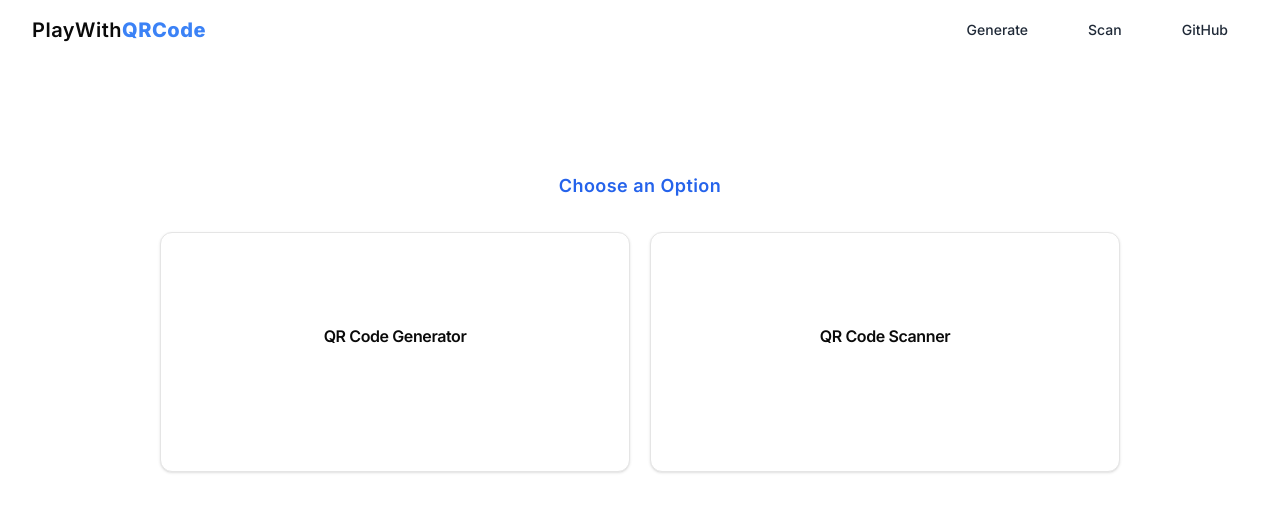
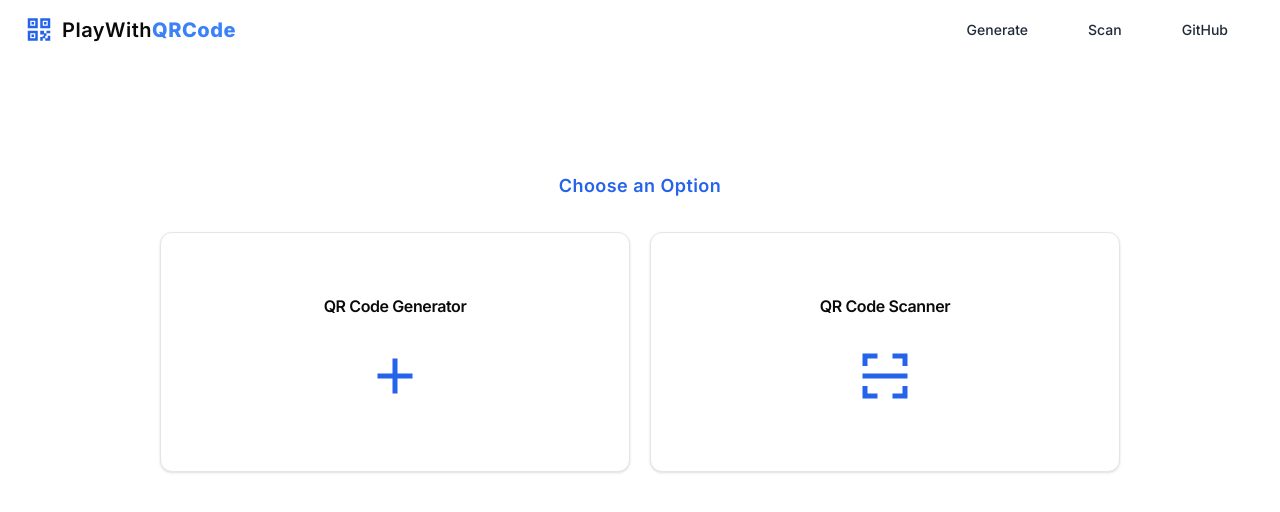
Before and after one commit to somenath203/Play-With-QRCode, a Next.js app: page /pages/optionsQrCode in a window 1280 px wide. Shown: the top 512 px of the page. Built offline with nearby package versions, Linux system fonts and the light colour scheme.

Commit message:
commited

```diff
--- a/package.json
+++ b/package.json
@@ -23,6 +23,7 @@
     "react-dom": "^18",
     "react-hook-form": "^7.51.4",
     "react-qr-code": "^2.0.12",
+    "react-spinners": "^0.13.8",
     "tailwind-merge": "^2.3.0",
     "tailwindcss-animate": "^1.0.7",
     "zod": "^3.23.6"
--- a/src/app/components/Navbar.jsx
+++ b/src/app/components/Navbar.jsx
@@ -7,7 +7,7 @@ const Navbar = () => {
         <nav className="bg-white border-gray-200 px-4 lg:px-6 py-2.5 dark:bg-gray-800">
           <div className="flex flex-wrap justify-between items-center flex-col lg:flex-row mx-auto max-w-screen-xl">
             <a href="#" className="flex items-center gap-2">
-              <i className="fa-solid fa-qrcode text-3xl text-blue-600"></i>
+              <i className="ri-qr-code-line text-3xl text-blue-600"></i>
               <span className="self-center text-xl font-semibold whitespace-nowrap dark:text-white tracking-wide">
                 PlayWith<span className='text-blue-500 font-extrabold'>QRCode</span>
               </span>
--- a/src/app/layout.js
+++ b/src/app/layout.js
@@ -2,7 +2,7 @@ import { Inter as FontSans } from 'next/font/google';
 
 import './globals.css';
 import { cn } from '@/lib/utils';
-import { Toaster } from "@/components/ui/toaster"
+import { Toaster } from '@/components/ui/toaster';
 
 const fontSans = FontSans({
   subsets: ['latin'],
@@ -17,7 +17,12 @@ export const metadata = {
 export default function RootLayout({ children }) {
   return (
     <html lang="en" suppressHydrationWarning>
-      <head />
+      <head>
+        <link
+          href="https://cdn.jsdelivr.net/npm/remixicon@4.2.0/fonts/remixicon.css"
+          rel="stylesheet"
+        />
+      </head>
       <body
         className={cn(
           'min-h-screen bg-background font-sans antialiased',
@@ -25,7 +30,6 @@ export default function RootLayout({ children }) {
         )}
       >
         {children}
-        <script src="https://kit.fontawesome.com/1b20c7f767.js" crossOrigin="anonymous"></script>
         <Toaster />
       </body>
     </html>
--- a/src/app/pages/optionsQrCode/page.jsx
+++ b/src/app/pages/optionsQrCode/page.jsx
@@ -10,7 +10,7 @@ const Page = () => {
       id: 1,
       nameOfTheCard: 'QR Code Generator',
       iconOfTheCard: (
-        <i className="fa-solid fa-plus text-6xl text-blue-600"></i>
+        <i className="ri-add-line text-6xl text-blue-600"></i>
       ),
       navigateTo: '/pages/qrCodeGenerator'
     },
@@ -18,7 +18,7 @@ const Page = () => {
       id: 2,
       nameOfTheCard: 'QR Code Scanner',
       iconOfTheCard: (
-        <i className="fa-solid fa-expand text-6xl text-blue-600"></i>
+        <i className="ri-qr-scan-2-line text-6xl text-blue-600"></i>
       ),
       navigateTo: '/pages/qrCodeScanner'
     },
--- a/src/app/pages/qrCodeGenerator/page.jsx
+++ b/src/app/pages/qrCodeGenerator/page.jsx
@@ -18,6 +18,7 @@ import {
   AlertDialogTitle,
 } from '@/components/ui/alert-dialog';
 import { useToast } from "@/components/ui/use-toast"
+import ClipLoader from "react-spinners/ClipLoader";
 
 
 const Page = () => {
@@ -124,7 +125,7 @@ const Page = () => {
               </AlertDialogTitle>
               <AlertDialogDescription>
                 {!isTextNotEntered && textAreaInput && <QRCode ref={ref} value={textAreaInput} className='m-auto' />}
-                {ref.current ? <Button className='block m-auto mt-6 mb-3 bg-white text-blue-800 border-2 border-blue-600 hover:border-blue-700 transition-all duration-150 hover:bg-slate-50' onClick={shareQrCode}>Copy QRCode</Button> : <p className='mt-3 text-center flex justify-center items-center gap-2 text-blue-700 text-base'> <span><i className="fa-solid fa-spinner text-2xl transition-all animate-spin"></i></span> <span>Creating Copy-QRCode Link</span> </p>}
+                {!ref.current ? <Button className='block m-auto mt-6 mb-3 bg-white text-blue-800 border-2 border-blue-600 hover:border-blue-700 transition-all duration-150 hover:bg-slate-50' onClick={shareQrCode}>Copy QRCode</Button> : <p className='mt-3 text-center flex justify-center items-center gap-2 text-blue-700 text-base'> <span> <ClipLoader color={'#3188D5'} /> </span> <span>Creating Copy-QRCode Link</span> </p>}
               </AlertDialogDescription>
             </AlertDialogHeader>
             <AlertDialogFooter>
```
Also changed, not shown: 1 other file (tests, documents, lock files or other folders).
